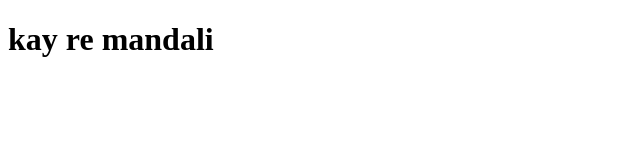
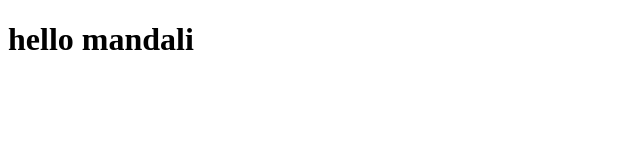
Before and after one commit to dhe7871/test_github, a plain HTML site: page index.html in a window 1280 px wide. Shown: the whole page, without its empty margins (0-640 px from the left). Drawn offline with Linux system fonts and the light colour scheme.

Commit message:
changing the html content

```diff
--- a/index.html
+++ b/index.html
@@ -6,6 +6,6 @@
     <title>Testing github</title>
 </head>
 <body>
-    <h1>kay re mandali</h1>
+    <h1>hello mandali</h1>
 </body>
 </html>
```
